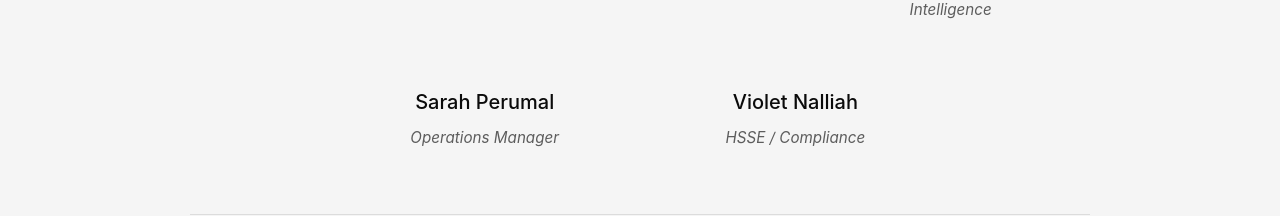
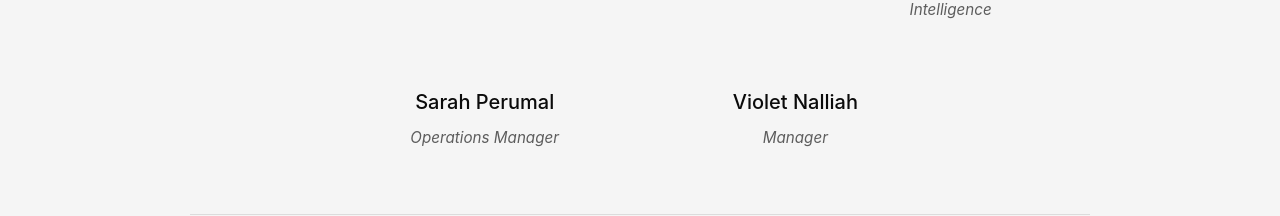
Before and after one commit to ahmeddabbasi/skcrystals, a React (Vite) app: page / in a window 1280 px wide. Shown: the part 5860-6076 px from the top of the page. Built offline with nearby package versions, Linux system fonts and the light colour scheme.

Commit message:
Update leadership stack

```diff
--- a/src/components/LeadershipStack.tsx
+++ b/src/components/LeadershipStack.tsx
@@ -32,7 +32,7 @@
           </div>
           <div className="team-member">
             <p className="member-name">Violet Nalliah</p>
-            <p className="member-role">HSSE / Compliance</p>
+            <p className="member-role">Manager</p>
           </div>
         </div>
 
```
Also changed, not shown: 1 other file (tests, documents, lock files or other folders).
